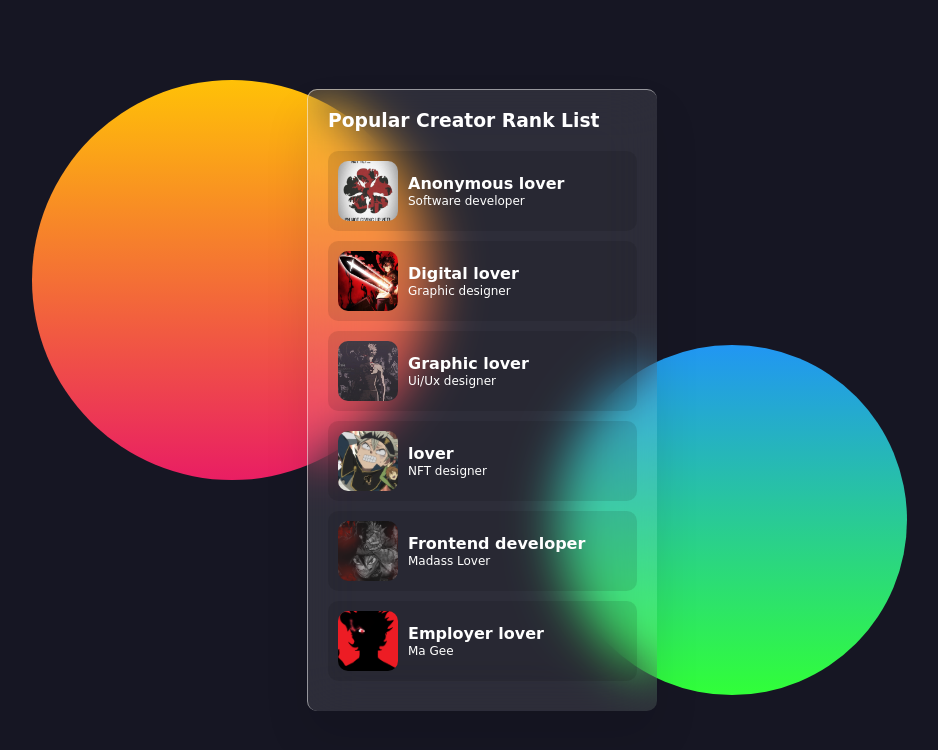
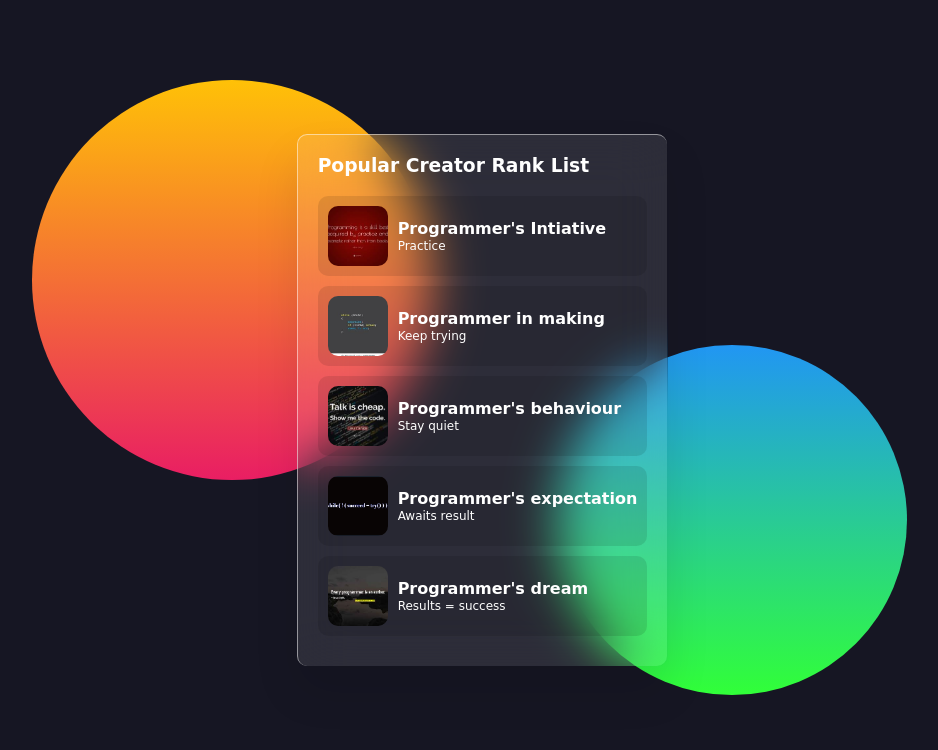
Before and after one commit to Jovicy/Badges, a plain HTML site: page index.html in a window 1280 px wide. Shown: the whole page, without its empty margins (158-1096 px from the left). Drawn offline with Linux system fonts and the light colour scheme.

Commit message:
text correction

```diff
--- a/css/style.css
+++ b/css/style.css
@@ -86,6 +86,11 @@ section::after {
     margin-right: 10px;
 }
 
+.imgbx img:hover {
+    transform: scale(1.5);
+    padding: 2px;
+}
+
 .box .list .imgbx img {
     position: absolute;
     top: 0;
--- a/index.html
+++ b/index.html
@@ -14,62 +14,52 @@
             <h3>Popular Creator Rank List</h3>
             <div class="list">
                 <div class="imgbx">
-                    <img src="./img/17144488.jpg" alt="img1">
+                    <img src="./img/images (4).jfif" alt="img1">
                 </div>
                 <div class="content">
                     <h2 class="rank"><small>#</small>1</h2>
-                    <h4>Anonymous lover</h4>
-                    <p>Software developer</p>
+                    <h4>Programmer's Intiative</h4>
+                    <p>Practice</p>
                 </div>
             </div>
             <div class="list">
                 <div class="imgbx">
-                    <img src="./img/anime-black-clover-asta-black-clover-wallpaper-preview.jpg" alt="img2">
+                    <img src="./img/download (7).jfif" alt="img2">
                 </div>
                 <div class="content">
                     <h2 class="rank"><small>#</small>2</h2>
-                    <h4>Digital lover</h4>
-                    <p>Graphic designer</p>
+                    <h4>Programmer in making</h4>
+                    <p>Keep trying</p>
                 </div>
             </div>
             <div class="list">
                 <div class="imgbx">
-                    <img src="./img/cbdda1ad2ba56ddabfb635fb5c39c90c.jpg" alt="img3">
+                    <img src="./img/download (8).jfif" alt="img3">
                 </div>
                 <div class="content">
                     <h2 class="rank"><small>#</small>3</h2>
-                    <h4>Graphic lover</h4>
-                    <p>Ui/Ux designer</p>
+                    <h4>Programmer's behaviour</h4>
+                    <p>Stay quiet</p>
                 </div>
             </div>
             <div class="list">
                 <div class="imgbx">
-                    <img src="./img/maxresdefault.jpg" alt="img4">
+                    <img src="./img/download (8).png" alt="img4">
                 </div>
                 <div class="content">
                     <h2 class="rank"><small>#</small>4</h2>
-                    <h4>lover</h4>
-                    <p>NFT designer</p>
+                    <h4>Programmer's expectation</h4>
+                    <p>Awaits result</p>
                 </div>
             </div>
             <div class="list">
                 <div class="imgbx">
-                    <img src="./img/unnamed.png" alt="img5">
+                    <img src="./img/download (9).jfif" alt="img5">
                 </div>
                 <div class="content">
                     <h2 class="rank"><small>#</small>5</h2>
-                    <h4>Frontend developer</h4>
-                    <p>Madass Lover</p>
-                </div>
-            </div>
-            <div class="list">
-                <div class="imgbx">
-                    <img src="./img/wp4304786.png" alt="img6">
-                </div>
-                <div class="content">
-                    <h2 class="rank"><small>#</small>6</h2>
-                    <h4>Employer lover</h4>
-                    <p>Ma Gee</p>
+                    <h4>Programmer's dream</h4>
+                    <p>Results = success</p>
                 </div>
             </div>
         </div>
```
Also changed, not shown: img/17144488.jpg (deleted), img/anime-black-clover-asta-black-clover-wallpaper-preview.jpg (deleted), img/cbdda1ad2ba56ddabfb635fb5c39c90c.jpg (deleted), img/download (10).jfif (added), img/download (7).jfif (added), img/download (8).jfif (added), img/download (8).png (added), img/download (9).jfif (added), img/images (4).jfif (added), img/maxresdefault.jpg (deleted), img/unnamed.png (deleted), img/wp4304786.png (deleted).
